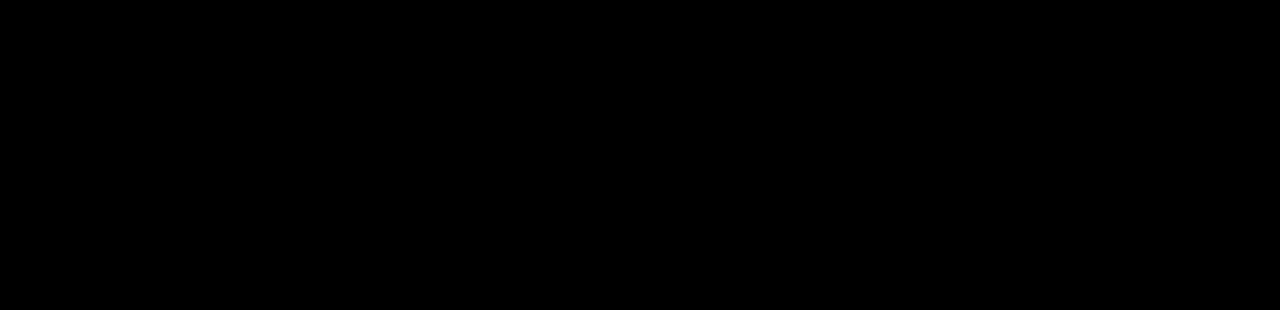
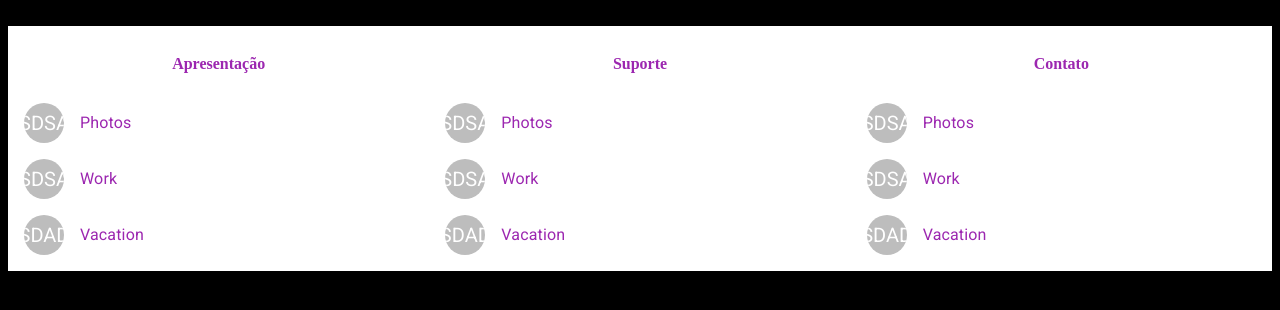
Before and after one commit to mkmuniz/Stormy, a React (Create React App) app in the folder games-api/: page / in a window 1280 px wide. Shown: the top 310 px of the page. Built offline with nearby package versions, Linux system fonts and the light colour scheme; the HTML template or start-up script is replaced by a standard one.

Commit message:
creating a footer

```diff
--- a/games-api/src/components/footer/index.tsx
+++ b/games-api/src/components/footer/index.tsx
@@ -1,8 +1,99 @@
 import React from 'react';
-
+import BottomNavigation from '@mui/material/BottomNavigation';
+import { Avatar, Box, Grid, List, ListItem, ListItemAvatar, ListItemButton, ListItemText } from '@mui/material';
 
 export default function Footer() {
-    return<>
-        Footer
+    return <>
+        <BottomNavigation sx={{ textAlign: 'center', color: 'secondary.main' }}>
+            <Grid container >
+                <Grid item xs={4}>
+                    <List sx={{ width: '100%', bgcolor: 'background.paper' }}>
+                        <h4>Apresentação</h4>
+                        <ListItem>
+                            <ListItemAvatar>
+                                <Avatar>
+                                    ASDSAD
+                                </Avatar>
+                            </ListItemAvatar>
+                            <ListItemText primary="Photos" />
+                        </ListItem>
+                        <ListItem>
+                            <ListItemAvatar>
+                                <Avatar>
+                                    ASDSAD
+                                </Avatar>
+                            </ListItemAvatar>
+                            <ListItemText primary="Work" />
+                        </ListItem>
+                        <ListItem>
+                            <ListItemAvatar>
+                                <Avatar>
+                                    SDAD
+                                </Avatar>
+                            </ListItemAvatar>
+                            <ListItemText primary="Vacation" />
+                        </ListItem>
+                    </List>
+                </Grid>
+                <Grid item xs={4}>
+                    <List sx={{ width: '100%', bgcolor: 'background.paper' }}>
+                        <h4>Suporte</h4>
+                        <ListItem>
+                            <ListItemAvatar>
+                                <Avatar>
+                                    ASDSAD
+                                </Avatar>
+                            </ListItemAvatar>
+                            <ListItemText primary="Photos" />
+                        </ListItem>
+                        <ListItem>
+                            <ListItemAvatar>
+                                <Avatar>
+                                    ASDSAD
+                                </Avatar>
+                            </ListItemAvatar>
+                            <ListItemText primary="Work" />
+                        </ListItem>
+                        <ListItem>
+                            <ListItemAvatar>
+                                <Avatar>
+                                    SDAD
+                                </Avatar>
+                            </ListItemAvatar>
+                            <ListItemText primary="Vacation" />
+                        </ListItem>
+                    </List>
+                </Grid>
+                <Grid item xs={4}>
+                    <List sx={{ width: '100%', bgcolor: 'background.paper' }}>
+                        <h4>Contato</h4>
+                        <ListItem>
+                            <ListItemAvatar>
+                                <Avatar>
+                                    ASDSAD
+                                </Avatar>
+                            </ListItemAvatar>
+                            <ListItemText primary="Photos" />
+                        </ListItem>
+                        <ListItem>
+                            <ListItemAvatar>
+                                <Avatar>
+                                    ASDSAD
+                                </Avatar>
+                            </ListItemAvatar>
+                            <ListItemText primary="Work" />
+                        </ListItem>
+                        <ListItem>
+                            <ListItemAvatar>
+                                <Avatar>
+                                    SDAD
+                                </Avatar>
+                            </ListItemAvatar>
+                            <ListItemText primary="Vacation" />
+                        </ListItem>
+                    </List>
+                </Grid>
+            </Grid>
+        </BottomNavigation>
     </>
 }
```
